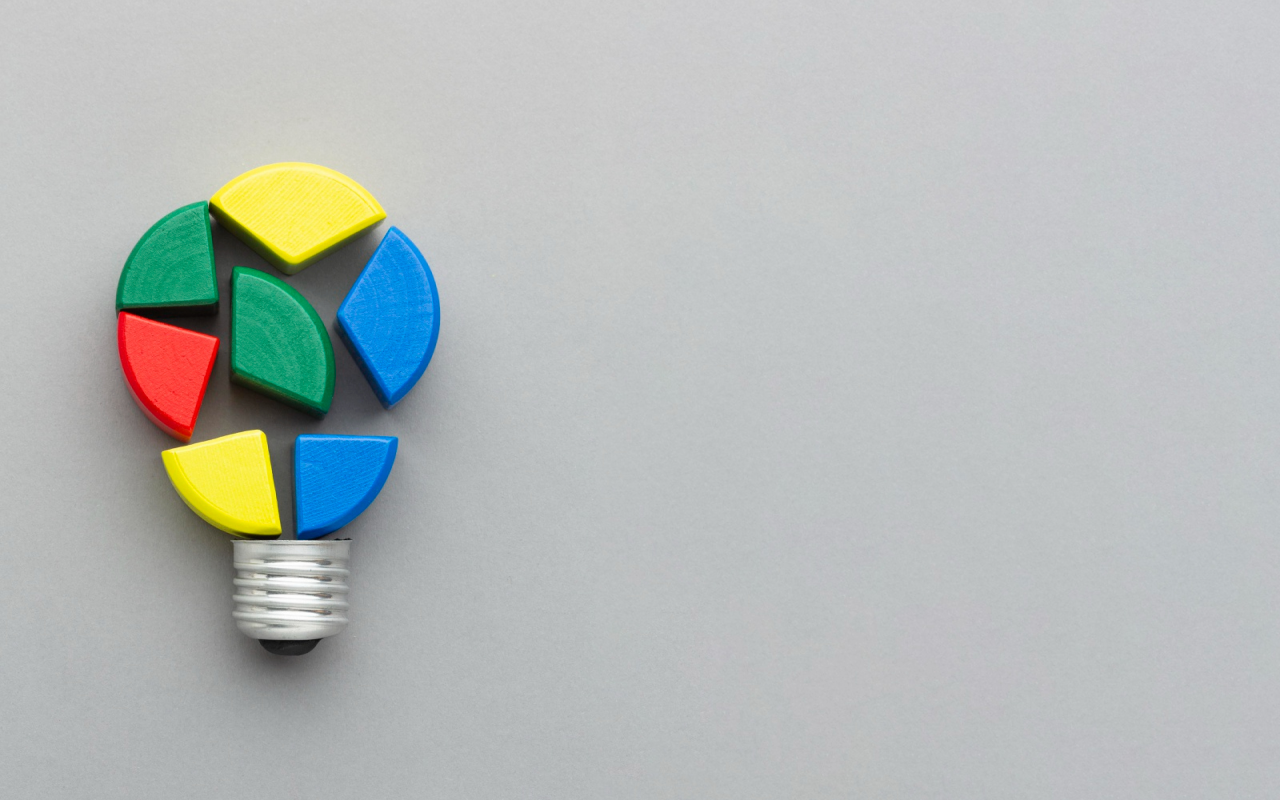
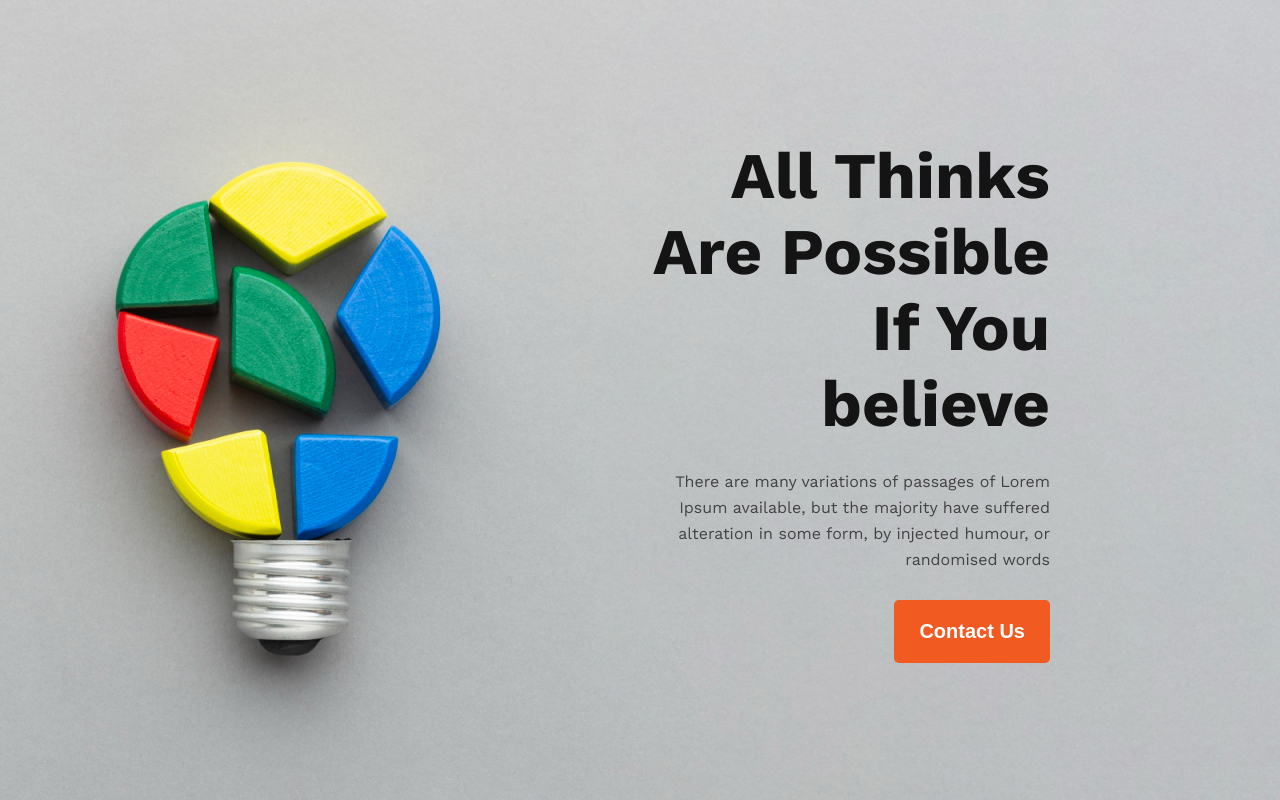
Before and after one commit to SamiulIslam007/new-year-me, a plain HTML site: page index.html in a window 1280 px wide. Drawn offline with nearby package versions, Linux system fonts and the light colour scheme.

Commit message:
Headear section added

```diff
--- a/index.html
+++ b/index.html
@@ -4,10 +4,28 @@
     <meta charset="UTF-8" />
     <meta name="viewport" content="width=device-width, initial-scale=1.0" />
     <title>Practice project</title>
+    <link rel="preconnect" href="https://fonts.googleapis.com" />
+    <link rel="preconnect" href="https://fonts.gstatic.com" crossorigin />
+    <link
+      href="https://fonts.googleapis.com/css2?family=Work+Sans:ital,wght@0,400;0,700;0,800;1,500&display=swap"
+      rel="stylesheet"
+    />
     <link rel="stylesheet" href="./styles/style.css" />
   </head>
   <body>
-    <header class="header"></header>
+    <header class="header">
+      <div class="right-box">
+        <h1 class="header-heading">All Thinks Are Possible If You believe</h1>
+        <p class="header-desprition">
+          There are many variations of passages of Lorem Ipsum available, but
+          the majority have suffered alteration in some form, by injected
+          humour, or randomised words
+        </p>
+        <div class="button">
+          <button class="btn">Contact Us</button>
+        </div>
+      </div>
+    </header>
     <main class="main"></main>
     <footer class="footer"></footer>
   </body>
--- a/styles/style.css
+++ b/styles/style.css
@@ -4,8 +4,51 @@
   box-sizing: border-box;
 }
 
+body {
+  font-family: "Work Sans", sans-serif;
+}
+
 .header {
   background: url(../Images/headerimg.png), lightgray 50% / cover no-repeat;
   height: 100vh;
   width: 100vw;
+  display: flex;
+  flex-direction: column;
+  justify-content: center;
+  align-items: end;
 }
+
+.right-box {
+  width: 50%;
+  padding-right: 230px;
+}
+
+.header-heading {
+  color: #151414;
+  text-align: right;
+  font-size: 65px;
+  font-weight: 700;
+}
+
+.header-desprition {
+  color: #444343;
+  text-align: right;
+  font-style: normal;
+  font-size: 16px;
+  font-weight: 400;
+  line-height: 26px; /* 162.5% */
+  margin: 27px 0;
+}
+.button {
+  text-align: right;
+}
+.btn {
+  border-radius: 5px;
+  background: #f15b22;
+  padding: 20px 25px;
+  border: none;
+  color: #fff;
+  text-align: right;
+  font-size: 20px;
+  font-weight: 600;
+}
```
